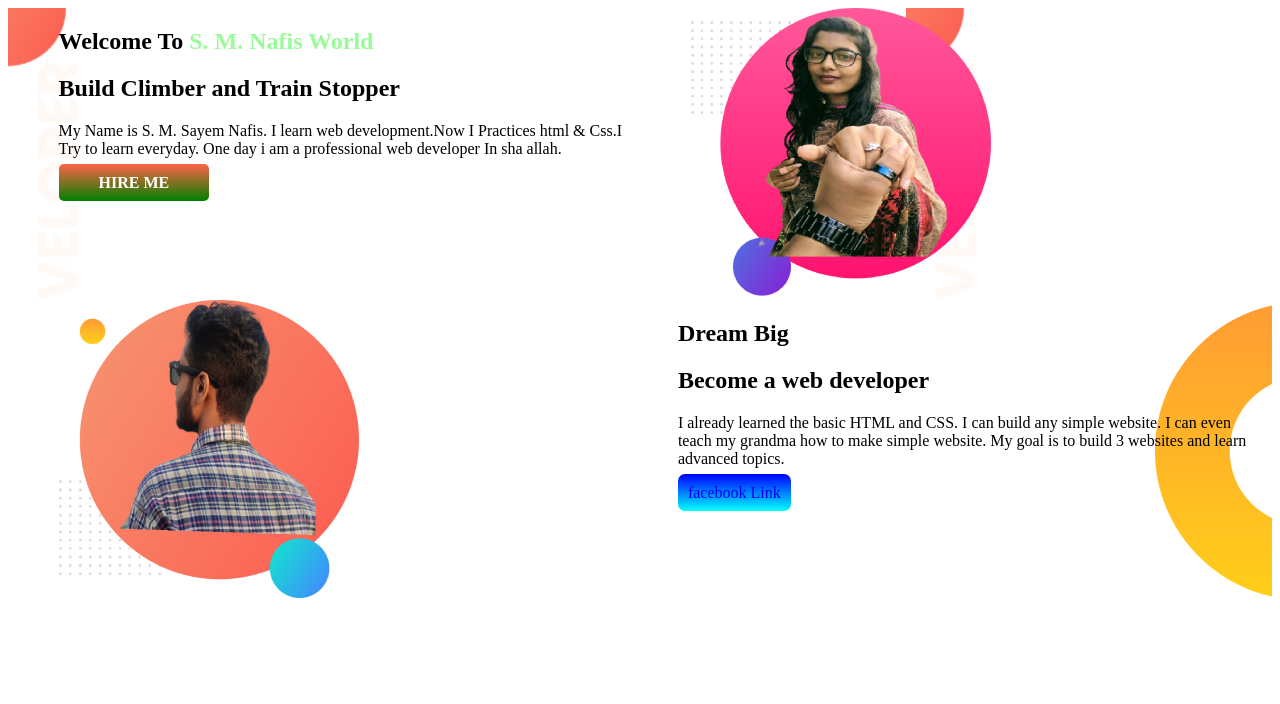
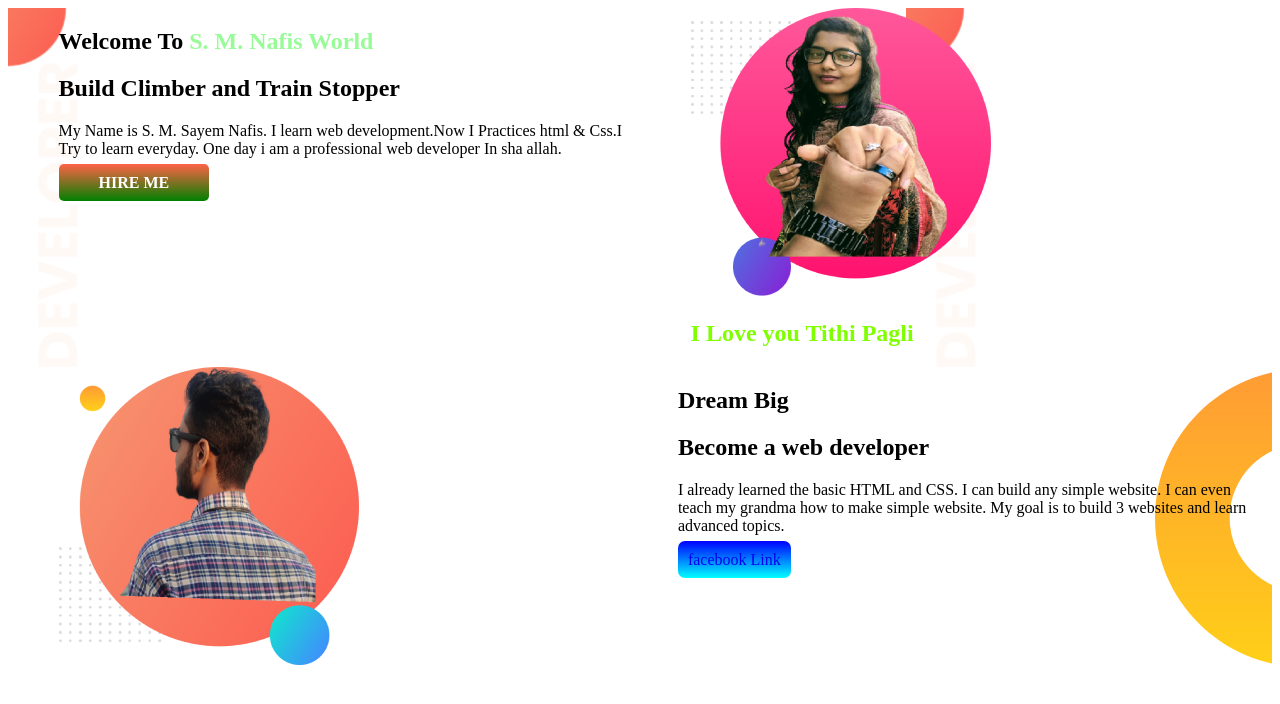
Before and after one commit to Nafis2703/Developer-portfolio1, a plain HTML site: page index.html in a window 1280 px wide. Drawn offline with Linux system fonts and the light colour scheme.

Commit message:
My Website

```diff
--- a/index.html
+++ b/index.html
@@ -25,6 +25,7 @@
 
             <div  class="half-width">
                 <img src="images/nt.png" alt="">
+                <h2 class="pagli-t">I Love you Tithi Pagli</h2>
             </div>
          </section>
          <section class="less-bannar">
--- a/style.css
+++ b/style.css
@@ -16,6 +16,7 @@ section{
 .half-width{
     width: 50%;
     padding-left: 4%;
+
 }
 .top-banner{
     background-image: url(images/top-banner.png);
@@ -39,3 +40,6 @@ section{
     padding: 10px;
     border-radius: 7px;
 }
+.pagli-t{
+    color: chartreuse;
+}
```
